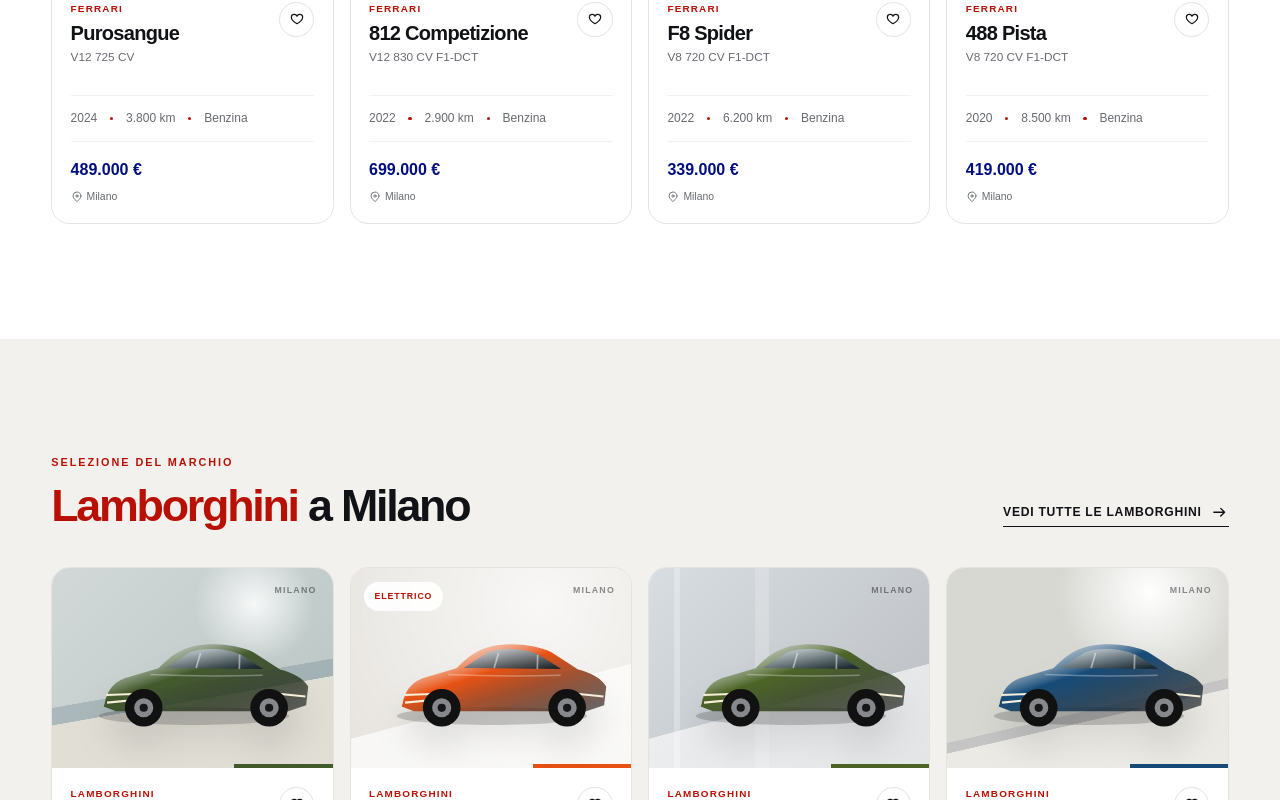
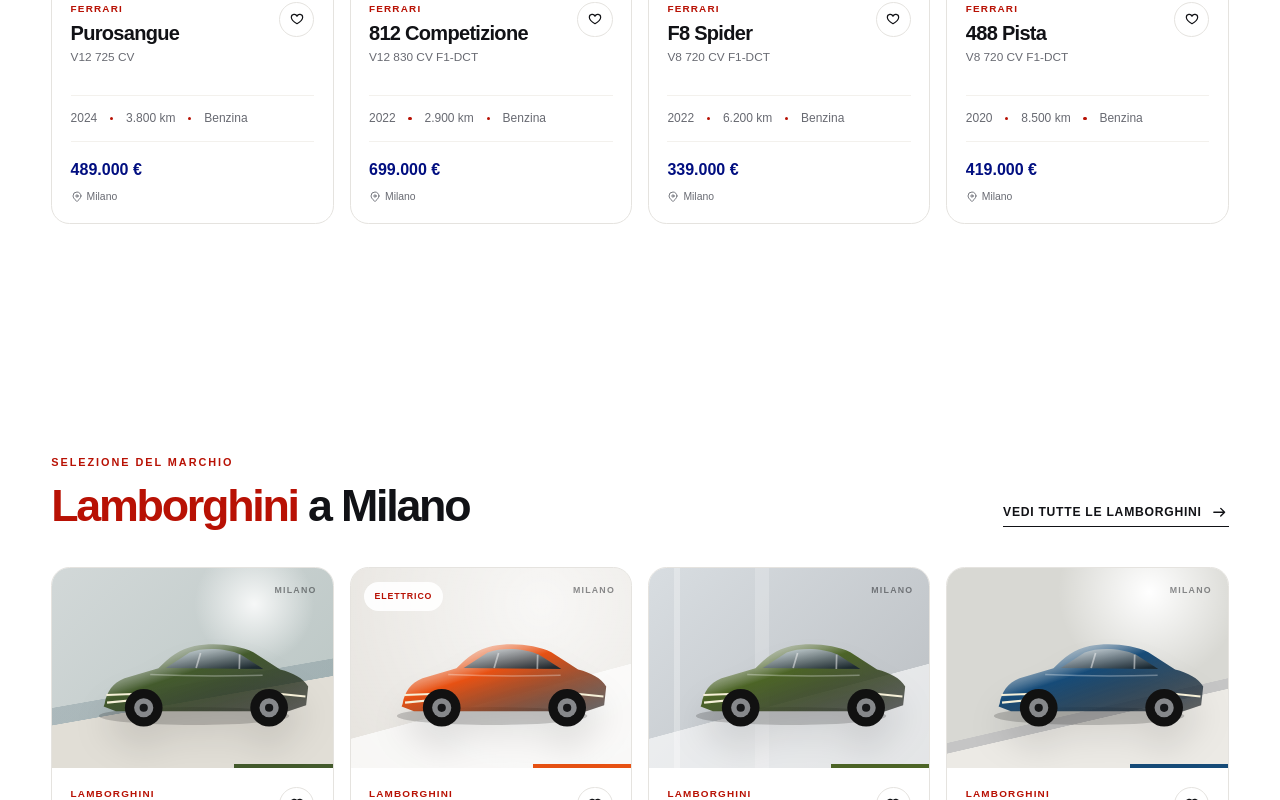
Before and after one commit to ronaldocardoso/macchinamilano, a Next.js app: page / in a window 1280 px wide. Shown: the part 2848-3648 px from the top of the page. Built offline with nearby package versions, Linux system fonts and the light colour scheme; no server answers.

Commit message:
Remove muted home backgrounds

```diff
--- a/app/globals.css
+++ b/app/globals.css
@@ -685,10 +685,6 @@ a {
   background: white;
 }
 
-.brand-showcase--muted {
-  background: var(--stone-100);
-}
-
 .brand-showcase__header {
   display: flex;
   align-items: end;
--- a/app/page.tsx
+++ b/app/page.tsx
@@ -44,7 +44,7 @@ export default function Home() {
 
         <ExploreDirectory />
 
-        <section className="section section--muted" id="selezioni">
+        <section className="section" id="selezioni">
           <div className="container">
             <div className="section-heading">
               <div>
@@ -71,7 +71,6 @@ export default function Home() {
         <BrandVehicleShowcase
           brand="Lamborghini"
           filterValue="lamborghini"
-          variant="muted"
           vehicles={lamborghiniMilano}
         />
         <BrandVehicleShowcase
--- a/components/brand-vehicle-showcase.tsx
+++ b/components/brand-vehicle-showcase.tsx
@@ -8,19 +8,17 @@ type BrandVehicleShowcaseProps = {
   brand: string;
   filterValue: string;
   vehicles: Vehicle[];
-  variant?: "default" | "muted";
 };
 
 export function BrandVehicleShowcase({
   brand,
   filterValue,
   vehicles,
-  variant = "default",
 }: BrandVehicleShowcaseProps) {
   return (
     <section
       aria-labelledby={`${filterValue}-milano-title`}
-      className={`section brand-showcase brand-showcase--${variant}`}
+      className="section brand-showcase"
     >
       <div className="container">
         <header className="brand-showcase__header">
```
